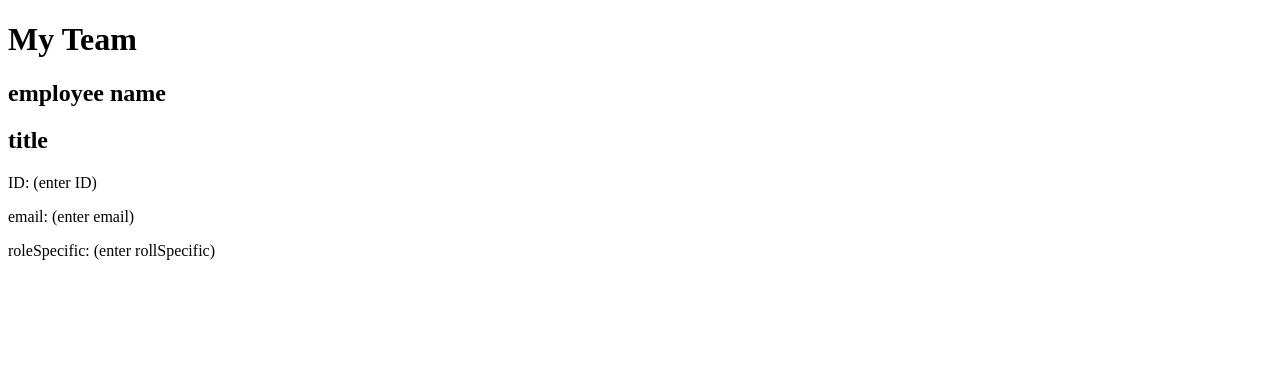
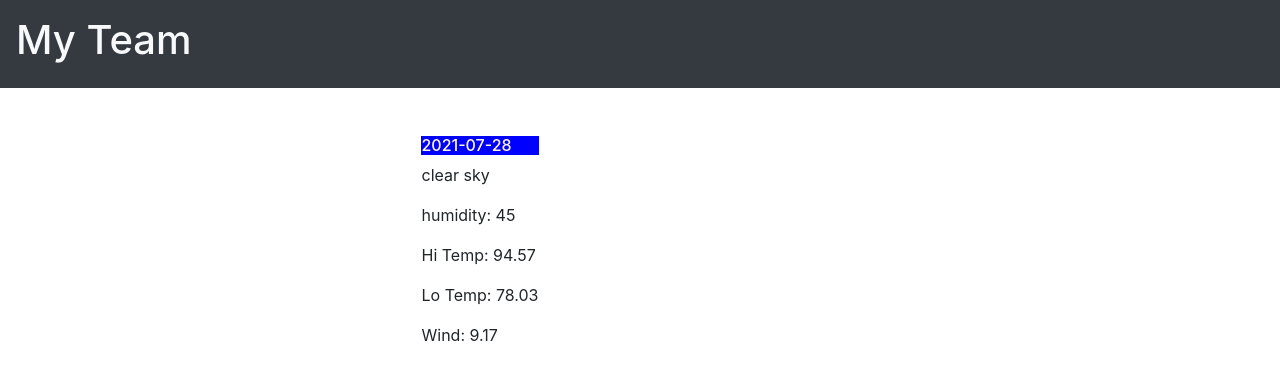
Before and after one commit to jpoulin587/team-profile-generator, a website: page template.html in a window 1280 px wide. Drawn offline with nearby package versions, Linux system fonts and the light colour scheme.

Commit message:
New HTML template complete

```diff
--- a/index.js
+++ b/index.js
@@ -1,9 +1,11 @@
 const inquirer = require("inquirer");
-const Employee = require("./lib/Employee").default;
-const Engineer = require("./lib/Engineer");
-const Intern = require("./lib/Intern");
-const Manager = require("./lib/Manager");
+// const Employee = require("./lib/Employee").default;
+// const Engineer = require("./lib/Engineer");
+// const Intern = require("./lib/Intern");
+// const Manager = require("./lib/Manager");
 const fs = require("fs");
+let roleSpecific;
+let employeeRoster = [];
 
 
 function addEmployee() {
@@ -33,7 +35,7 @@ function addEmployee() {
         ])
         .then ((data) => {
             //console.log(data);
-            let roleSpecific = ""
+            roleSpecific = ""
             switch (data.roleSelect) {
                 case 'Manager':
                     roleSpecific = 'office number'
@@ -55,7 +57,7 @@ function addEmployee() {
             }
             inquirer.prompt([{
                 message: `Enter team member's ${roleSpecific}`,
-                name: 'roleSelect'
+                name: 'roleOption'
             },
             {
                 type: 'list',
@@ -71,14 +73,22 @@ function addEmployee() {
                     ...data2,
                 };
                 console.log(dataFull);
-                console.log(dataFull.roleSelect);
+                console.log(dataFull.roleOption);
                 console.log(roleSpecific);
+                employeeRoster.push(dataFull);
+                    console.log(employeeRoster);
 
-                //const writeHtml = generateHtml(dataFull);
+                //TODO send back for more team members but don't delete the old one.
+                if (data2.moreMembers === "yes"){
+                    addEmployee();
+                };
 
-                //fs.writeFile(team-roster.html, writeHtml, (err) => err ? console.log(err) : console.log('Success!')
-                //);
+               makeCards();
 
+ const writeHtml = generateHtml();
+
+                fs.writeFile('team-roster.html', writeHtml, (err) => err ? console.log(err) : console.log('Success!')
+                );
             });
         });
 
@@ -88,8 +98,31 @@ function addEmployee() {
 
 }; //end of the addEmployee function
 
+function makeCards(employeeRoster) {
+    let cardHtml = "";
+    for (let i = 0; i < employeeRoster.length; i++) {
+        console.log(employeeRoster[i]);
+        cardHtml +=`
+        <div>
+            <h2>employeeRoster[i].nameSelect</h2>
+            <p>clear sky</p>
+            <p>humidity: 45</p>
+            <p>Hi Temp: 94.57</p>
+            <p>Lo Temp: 78.03</p>
+            <p>Wind: 9.17</p>
+        </div>
+        `
 
-const generateHtml = (dataFull) =>
+    }
+
+}
+
+
+
+
+
+
+const generateHtml = () =>
     `
     <!DOCTYPE html>
 <html lang="en">
@@ -97,24 +130,37 @@ const generateHtml = (dataFull) =>
     <meta charset="UTF-8">
     <meta http-equiv="X-UA-Compatible" content="IE=edge">
     <meta name="viewport" content="width=device-width, initial-scale=1.0">
+    <link rel="stylesheet" href="https://cdnjs.cloudflare.com/ajax/libs/twitter-bootstrap/4.5.0/css/bootstrap.min.css">
     <title>My Team</title>
+
+ <style>
+    h2 {
+    font-size: medium;
+    background-color: blue;
+    color: cornsilk;
+    }
+
+</style>
 </head>
+
 <body>
-        <h1> My Team</h1>
-        <section id=team-list class="row justify-content-around">
 
-    <!-- refer to the weather dashboard project for this code-->
+    <header class="container-fluid bg-dark text-light mb-5 p-3">
+        <div class="d-flex align-items-center">
+            <h1>My Team</h1>
+        </div>
+        </header>
+            <div class="col-12 col-md-9">
+                <section id="five-day-list" class="row justify-content-around">
+                <!-- the div below is replaced with the makeCards function-->
+            ${makeCards(employeeRoster)}
+                </section>
 
-    <h1>${dataFull.nameSelect}</h1>
-    <h2>${dataFull.roleSelect}</h2>
-    <p>ID: ${dataFull.IDSelect}</p>
-    <p>email: ${dataFull.emailSelect}(enter email)</p>
-    <p>${roleSpecific}: ${dataFull.roleSelect}</p>
+</div>
+</body>
 
+</html>
 
-        </section>
-    </body>
-    </html>
 
 `
 
--- a/template.html
+++ b/template.html
@@ -4,21 +4,42 @@
     <meta charset="UTF-8">
     <meta http-equiv="X-UA-Compatible" content="IE=edge">
     <meta name="viewport" content="width=device-width, initial-scale=1.0">
+    <link rel="stylesheet" href="https://cdnjs.cloudflare.com/ajax/libs/twitter-bootstrap/4.5.0/css/bootstrap.min.css">
     <title>My Team</title>
+
+ <style>
+    h2 {
+    font-size: medium;
+    background-color: blue;
+    color: cornsilk;
+    }
+
+</style>
 </head>
+
 <body>
-    <h1> My Team</h1>
-    <section id=team-list class="row justify-content-around">
 
-<!-- refer to the weather dashboard project for this code-->
-
-<h1>employee name</h1>
-<h2>title</h2>
-<p>ID: (enter ID)</p>
-<p>email: (enter email)</p>
-<p>roleSpecific: (enter rollSpecific)</p>
+    <header class="container-fluid bg-dark text-light mb-5 p-3">
+        <div class="d-flex align-items-center">
+          <h1>My Team</h1>
+        </div>
+      </header>
+      <div class="col-12 col-md-9">
+        <section id="five-day-list" class="row justify-content-around">
+         <!-- the div below is replaced with the makeCards function-->
+        <div>
+            <h2>2021-07-28</h2>
+            <p>clear sky</p>
+            <p>humidity: 45</p>
+            <p>Hi Temp: 94.57</p>
+            <p>Lo Temp: 78.03</p>
+            <p>Wind: 9.17</p>
+        </div>
 
 
     </section>
+
+</div>
 </body>
+
 </html>
```
Lines whose indentation alone changed are shown as unchanged.
